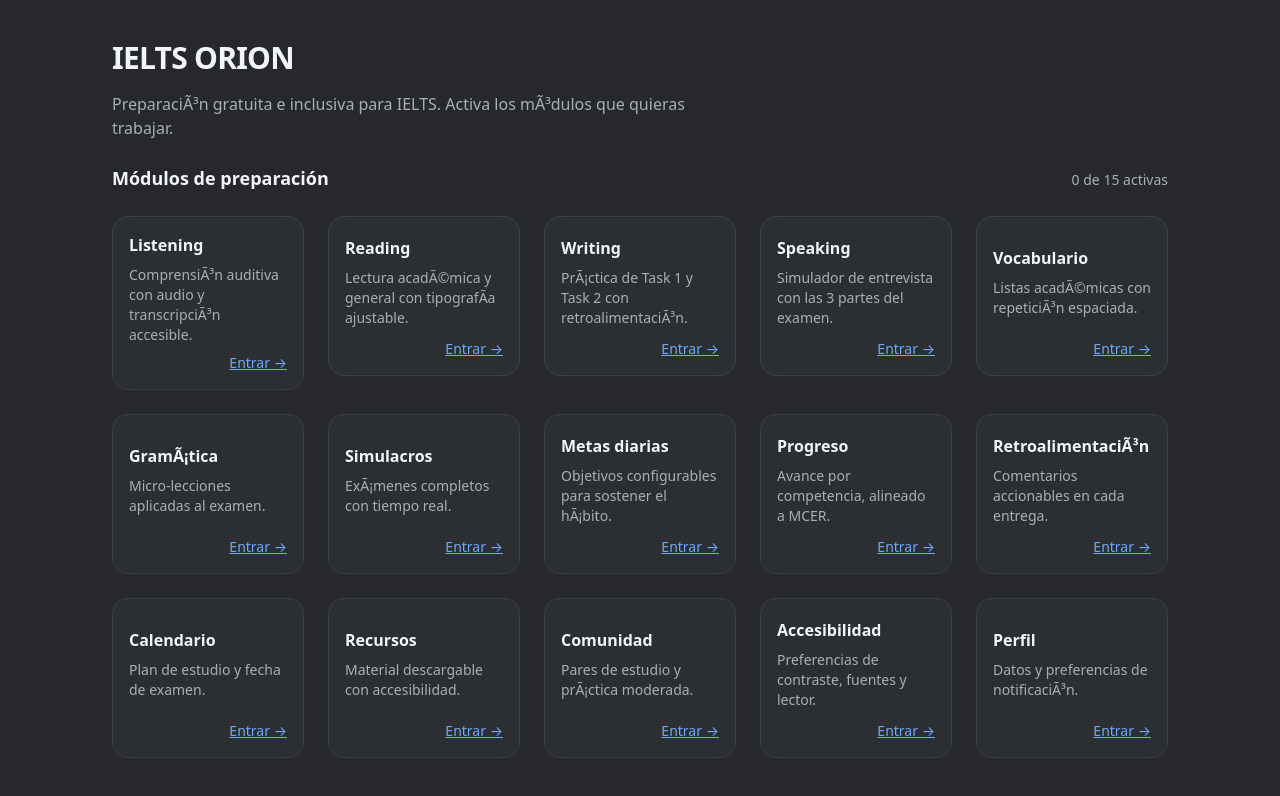
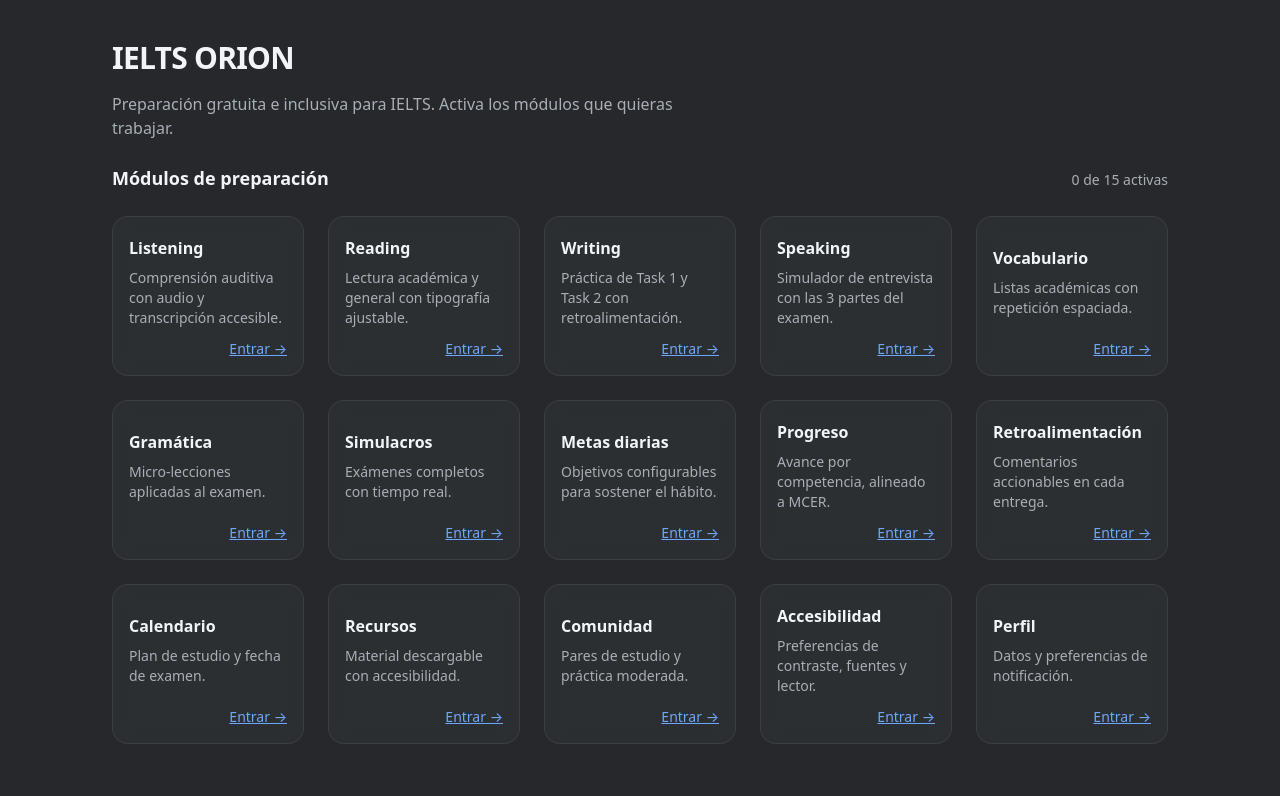
Before and after one commit to JMArangoG/ielts-arion, a Next.js app: page / in a window 1280 px wide. Shown: the top 796 px of the page. Built offline with nearby package versions, Linux system fonts and the light colour scheme.

Commit message:
fix(i18n): repara doble codificación UTF-8 del rebrand (INC-011)

```diff
--- a/src/app/layout.tsx
+++ b/src/app/layout.tsx
@@ -1,9 +1,9 @@
 // =====================================================================
-// ORION Â· Root Layout v3 â€” optimizaciones de auditorÃ­a
-// UbicaciÃ³n: src/app/layout.tsx
+// ORION · Root Layout v3 — optimizaciones de auditoría
+// Ubicación: src/app/layout.tsx
 // Cambios vs v2:
 // 1) lang="es-CO": audiencia colombiana (mejor SEO geo-local y TTS).
-// 2) EliminaciÃ³n de title duplicado: page.tsx define el tÃ­tulo final.
+// 2) Eliminación de title duplicado: page.tsx define el título final.
 // 3) viewport estable: evita FOUC con theme-color en modo oscuro/claro.
 // 4) className en <html>: habilita selectores CSS para temas futuros.
 // =====================================================================
@@ -12,10 +12,10 @@
 import SwRegister from "./sw-register";
 
 export const metadata: Metadata = {
-  // Sin title aquÃ­: cada pÃ¡gina define el suyo (jerarquÃ­a limpia).
-  description: "PreparaciÃ³n gratuita e inclusiva para IELTS",
+  // Sin title aquí: cada página define el suyo (jerarquía limpia).
+  description: "Preparación gratuita e inclusiva para IELTS",
   manifest: "/manifest.webmanifest",
-  // Meta para auditorÃ­a: evita indexaciÃ³n en desarrollo
+  // Meta para auditoría: evita indexación en desarrollo
   ...(process.env.NODE_ENV !== "production" && { robots: "noindex,nofollow" }),
 };
 
--- a/src/app/page.tsx
+++ b/src/app/page.tsx
@@ -1,22 +1,22 @@
 // =====================================================================
-// ORION Â· Home â€” v3 adherencia estricta
+// ORION · Home — v3 adherencia estricta
 // Cambios: px-edge / py-stack-xl / mt-stack-* y text-ORION-muted.
-// Servidor puro: 0 JS de shell, 0 Ã­conos externos.
+// Servidor puro: 0 JS de shell, 0 íconos externos.
 // =====================================================================
 import PanelEtiquetas from "@/components/PanelEtiquetas";
 
 export const metadata = {
-  title: "ielts-ORION Â· M0 listo",
-  description: "PreparaciÃ³n gratuita e inclusiva para IELTS",
+  title: "ielts-ORION · M0 listo",
+  description: "Preparación gratuita e inclusiva para IELTS",
 };
 
 export default function Home() {
   return (
     <main className="mx-auto w-full max-w-6xl px-edge py-stack-xl">
-      {/* Un solo h1: jerarquÃ­a semÃ¡ntica correcta */}
+      {/* Un solo h1: jerarquía semántica correcta */}
       <h1 className="text-3xl font-bold tracking-tight">IELTS ORION</h1>
       <p className="mt-stack-md max-w-prose text-ORION-muted">
-        PreparaciÃ³n gratuita e inclusiva para IELTS. Activa los mÃ³dulos que quieras trabajar.
+        Preparación gratuita e inclusiva para IELTS. Activa los módulos que quieras trabajar.
       </p>
 
       <div className="mt-stack-lg">
--- a/src/app/practica/page.tsx
+++ b/src/app/practica/page.tsx
@@ -1,4 +1,4 @@
-// src/app/practica/page.tsx â€” M3: prÃ¡ctica de 4 habilidades con fuentes abiertas
+// src/app/practica/page.tsx — M3: práctica de 4 habilidades con fuentes abiertas
 "use client";
 
 import { useEffect, useState } from "react";
@@ -8,7 +8,7 @@
 const SKILLS = ["listening", "reading", "writing", "speaking"] as const;
 type Skill = (typeof SKILLS)[number];
 
-// Progreso solo en el dispositivo (minimizaciÃ³n, Ley 1581 de 2012)
+// Progreso solo en el dispositivo (minimización, Ley 1581 de 2012)
 const CLAVE_PROGRESO = "ORION:progreso";
 
 export default function Practica() {
@@ -21,7 +21,7 @@
       setHechas(JSON.parse(localStorage.getItem(CLAVE_PROGRESO) ?? "[]") as string[]);
     } catch {
 
-      setHechas([]); // dato corrupto â†’ inicio limpio (robustez)
+      setHechas([]); // dato corrupto → inicio limpio (robustez)
     }
   }, []);
 
@@ -37,9 +37,9 @@
     <main className="min-h-screen px-edge py-stack-xl">
       <section className="mx-auto flex max-w-3xl flex-col gap-stack-lg">
         <header className="glass-panel p-stack-lg">
-          <h1 className="text-2xl font-semibold text-ORION-text">PrÃ¡ctica por habilidad</h1>
+          <h1 className="text-2xl font-semibold text-ORION-text">Práctica por habilidad</h1>
           <p className="mt-stack-sm text-ORION-muted">
-            Micro-sesiones de 5â€“15 min con fuentes abiertas verificadas.
+            Micro-sesiones de 5–15 min con fuentes abiertas verificadas.
           </p>
         </header>
 
@@ -96,7 +96,7 @@
                     : "mt-stack-md rounded-panel border border-ORION-muted px-stack-md py-stack-sm text-ORION-text hover:border-ORION-success"
                 }
               >
-                {hechas.includes(a.id) ? "Completada âœ“" : "Marcar completada"}
+                {hechas.includes(a.id) ? "Completada ✓" : "Marcar completada"}
               </button>
             </article>
           ))}
--- a/src/config/etiquetas.ts
+++ b/src/config/etiquetas.ts
@@ -1,8 +1,8 @@
 // =====================================================================
-// ORION Â· Fuente Ãºnica de verdad de la interfaz
-// UbicaciÃ³n: src/config/etiquetas.ts
-// Por quÃ©: editar textos aquÃ­ no toca componentes (auditorÃ­a sencilla,
-// cero riesgo de regresiÃ³n). El alias @/* resuelve a ./src/*.
+// ORION · Fuente única de verdad de la interfaz
+// Ubicación: src/config/etiquetas.ts
+// Por qué: editar textos aquí no toca componentes (auditoría sencilla,
+// cero riesgo de regresión). El alias @/* resuelve a ./src/*.
 // =====================================================================
 
 export type Etiqueta = {
@@ -12,19 +12,19 @@
 };
 
 export const ETIQUETAS: Etiqueta[] = [
-  { id: "listening",     nombre: "Listening",         descripcion: "ComprensiÃ³n auditiva con audio y transcripciÃ³n accesible." },
-  { id: "reading",       nombre: "Reading",           descripcion: "Lectura acadÃ©mica y general con tipografÃ­a ajustable." },
-  { id: "writing",       nombre: "Writing",           descripcion: "PrÃ¡ctica de Task 1 y Task 2 con retroalimentaciÃ³n." },
+  { id: "listening",     nombre: "Listening",         descripcion: "Comprensión auditiva con audio y transcripción accesible." },
+  { id: "reading",       nombre: "Reading",           descripcion: "Lectura académica y general con tipografía ajustable." },
+  { id: "writing",       nombre: "Writing",           descripcion: "Práctica de Task 1 y Task 2 con retroalimentación." },
   { id: "speaking",      nombre: "Speaking",          descripcion: "Simulador de entrevista con las 3 partes del examen." },
-  { id: "vocabulario",   nombre: "Vocabulario",       descripcion: "Listas acadÃ©micas con repeticiÃ³n espaciada." },
-  { id: "gramatica",     nombre: "GramÃ¡tica",         descripcion: "Micro-lecciones aplicadas al examen." },
-  { id: "simulacros",    nombre: "Simulacros",        descripcion: "ExÃ¡menes completos con tiempo real." },
-  { id: "metas",         nombre: "Metas diarias",     descripcion: "Objetivos configurables para sostener el hÃ¡bito." },
+  { id: "vocabulario",   nombre: "Vocabulario",       descripcion: "Listas académicas con repetición espaciada." },
+  { id: "gramatica",     nombre: "Gramática",         descripcion: "Micro-lecciones aplicadas al examen." },
+  { id: "simulacros",    nombre: "Simulacros",        descripcion: "Exámenes completos con tiempo real." },
+  { id: "metas",         nombre: "Metas diarias",     descripcion: "Objetivos configurables para sostener el hábito." },
   { id: "progreso",      nombre: "Progreso",          descripcion: "Avance por competencia, alineado a MCER." },
-  { id: "feedback",      nombre: "RetroalimentaciÃ³n", descripcion: "Comentarios accionables en cada entrega." },
+  { id: "feedback",      nombre: "Retroalimentación", descripcion: "Comentarios accionables en cada entrega." },
   { id: "calendario",    nombre: "Calendario",        descripcion: "Plan de estudio y fecha de examen." },
   { id: "recursos",      nombre: "Recursos",          descripcion: "Material descargable con accesibilidad." },
-  { id: "comunidad",     nombre: "Comunidad",         descripcion: "Pares de estudio y prÃ¡ctica moderada." },
+  { id: "comunidad",     nombre: "Comunidad",         descripcion: "Pares de estudio y práctica moderada." },
   { id: "accesibilidad", nombre: "Accesibilidad",     descripcion: "Preferencias de contraste, fuentes y lector." },
-  { id: "perfil",        nombre: "Perfil",            descripcion: "Datos y preferencias de notificaciÃ³n." },
+  { id: "perfil",        nombre: "Perfil",            descripcion: "Datos y preferencias de notificación." },
 ];
--- a/src/lib/placement.ts
+++ b/src/lib/placement.ts
@@ -1,6 +1,6 @@
-// src/lib/placement.ts â€” Motor de clasificaciÃ³n adaptativa (M1)
+// src/lib/placement.ts — Motor de clasificación adaptativa (M1)
 // Estrategia seed: inicio en dificultad 2; acierto sube, error baja.
-// 4 Ã­tems por sesiÃ³n; M3 ampliarÃ¡ a las 4 habilidades con fuentes abiertas.
+// 4 ítems por sesión; M3 ampliará a las 4 habilidades con fuentes abiertas.
 
 export type Item = {
   id: string;
@@ -8,17 +8,17 @@
   diff: 1 | 2 | 3;
   q: string;
   options: string[];
-  a: number; // Ã­ndice de la respuesta correcta
+  a: number; // índice de la respuesta correcta
 };
 
 export type Perfil = {
   consentimiento: boolean;
   bandaObjetivo: number;
-  nivelInicial: number; // estimaciÃ³n de banda 4.0â€“8.0
+  nivelInicial: number; // estimación de banda 4.0–8.0
   fecha: string;
 };
 
-// Mapeo dificultad â†’ banda (seed pedagÃ³gico; se calibra en M3)
+// Mapeo dificultad → banda (seed pedagógico; se calibra en M3)
 const BANDA: Record<1 | 2 | 3, number> = { 1: 4.5, 2: 6, 3: 7.5 };
 
 export function siguienteItem(
@@ -35,5 +35,5 @@
   return Math.round(media * 2) / 2; // redondeo a media banda
 }
 
-// localStorage: el dato vive solo en el dispositivo (minimizaciÃ³n, Ley 1581)
+// localStorage: el dato vive solo en el dispositivo (minimización, Ley 1581)
 export const CLAVE_PERFIL = "ORION:perfil";
--- a/src/lib/srs.ts
+++ b/src/lib/srs.ts
@@ -1,9 +1,9 @@
-// src/lib/srs.ts â€” M4: repaso espaciado (SM-2 lite) con almacenamiento local
+// src/lib/srs.ts — M4: repaso espaciado (SM-2 lite) con almacenamiento local
 // Sin backend: el progreso vive solo en el dispositivo (Ley 1581 de 2012).
 
 export type TarjetaSRS = {
   id: string;
-  intervalo: number; // dÃ­as hasta el prÃ³ximo repaso
+  intervalo: number; // días hasta el próximo repaso
   vence: string; // fecha ISO
 };
 
@@ -15,7 +15,7 @@
   try {
     return JSON.parse(localStorage.getItem(CLAVE_SRS) ?? "[]") as TarjetaSRS[];
   } catch {
-    return []; // dato corrupto â†’ inicio limpio (robustez)
+    return []; // dato corrupto → inicio limpio (robustez)
   }
 }
 
@@ -23,7 +23,7 @@
   localStorage.setItem(CLAVE_SRS, JSON.stringify(t));
 }
 
-// Regla pedagÃ³gica: recordada â†’ intervalo x2; olvidada â†’ vuelve a 1 dÃ­a
+// Regla pedagógica: recordada → intervalo x2; olvidada → vuelve a 1 día
 export function repasar(t: TarjetaSRS[], id: string, recordada: boolean): TarjetaSRS[] {
   const existe = t.find((x) => x.id === id);
   const intervalo = existe
@@ -33,7 +33,7 @@
   return [...t.filter((x) => x.id !== id), { id, intervalo, vence }];
 }
 
-// Tarjetas vencidas + nuevas (mÃ¡ximo 6 por sesiÃ³n: carga cognitiva TDAH)
+// Tarjetas vencidas + nuevas (máximo 6 por sesión: carga cognitiva TDAH)
 export function vencidas(t: TarjetaSRS[], ids: string[]): string[] {
   const hoy = Date.now();
   const enSistema = new Set(t.map((x) => x.id));
```
Also changed, not shown: src/app/dashboard/page.tsx (+13 -13 lines), src/app/globals.css (+9 -9 lines), src/app/onboarding/page.tsx (+10 -10 lines), src/app/repaso/page.tsx (+6 -6 lines), 3 other files (tests, documents, lock files or other folders).
